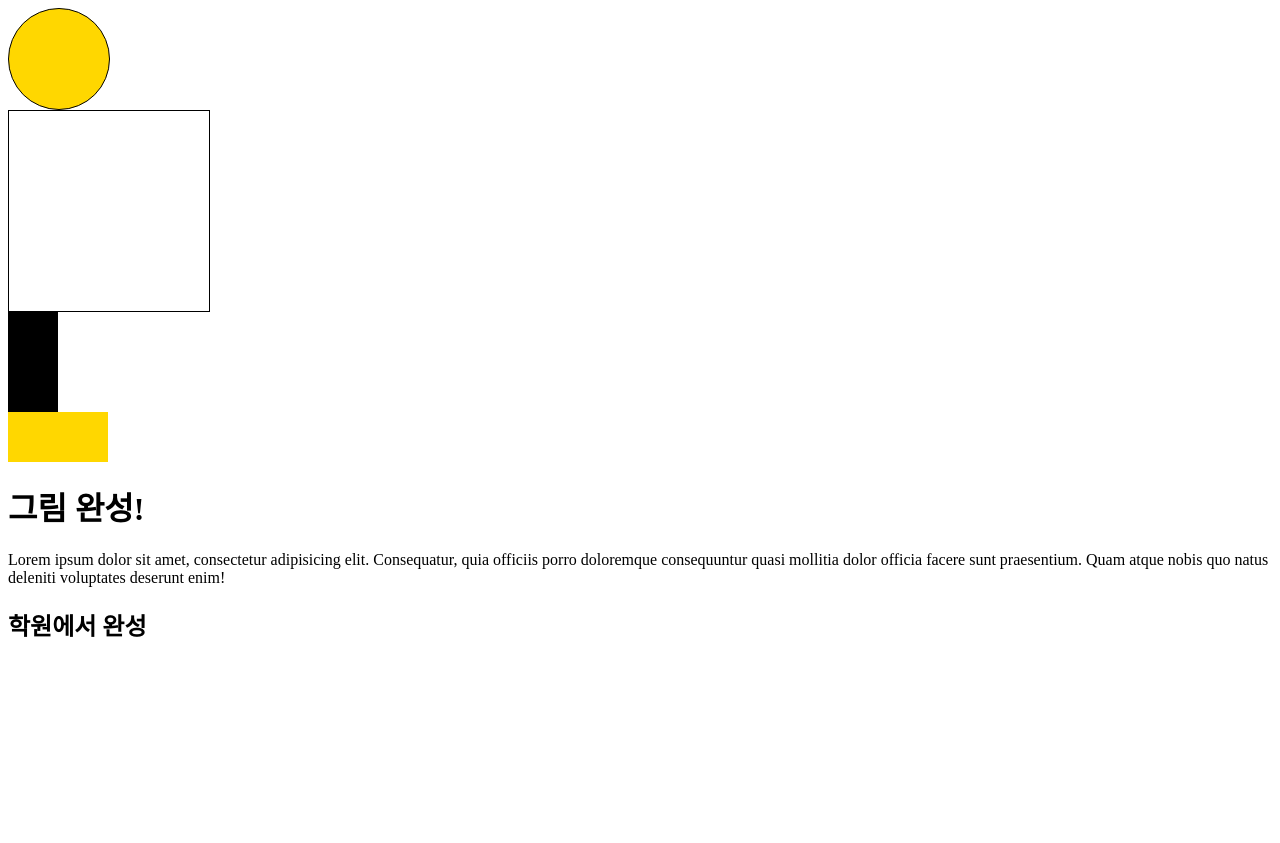
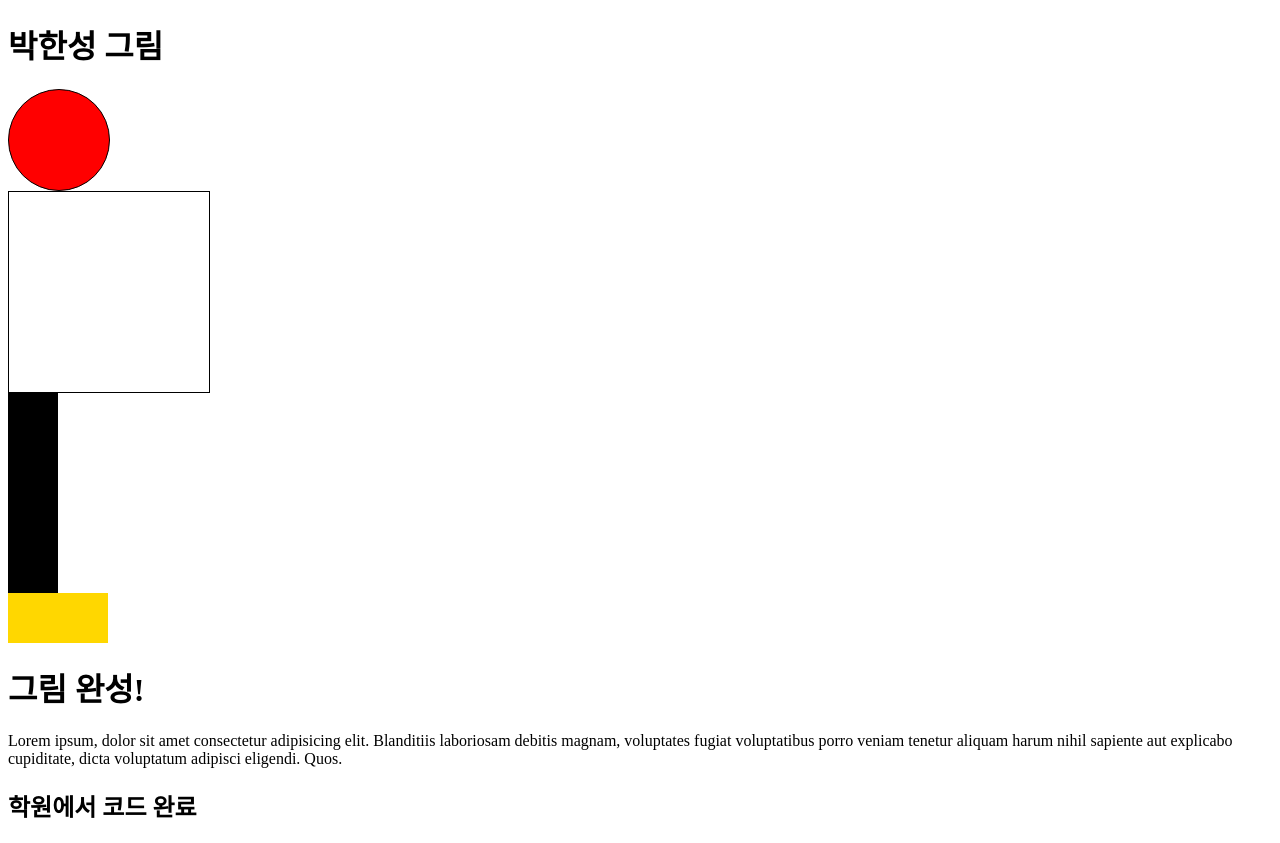
Before and after one commit to josugyeong/git-drawing, a plain HTML site: page index.html in a window 1280 px wide. Before the commit the page ends 800 px from the top, so only its background shows below. Drawn offline with Linux system fonts and the light colour scheme.

Commit message:
Update index.html

```diff
--- a/index.html
+++ b/index.html
@@ -10,7 +10,7 @@
         height: 100px;
         border-radius: 50%;
         border: 1px solid #000;
-        background: gold;
+        background: red;
     }
     .body {
         width: 200px;
@@ -19,7 +19,7 @@
     }
     .leg {
         width: 50px;
-        height: 100px;
+        height: 200px;
         background: black;
     }
     .shoe {
@@ -30,14 +30,21 @@
 </style>
 </head>
 <body>
+    <h1>
+        박한성 그림
+    </h1>
     <div class="head"></div>
     <div class="body"></div>
     <div class="leg"></div>
     <div class="shoe"></div>
     <h1>그림 완성!</h1>
     <p>
-        Lorem ipsum dolor sit amet, consectetur adipisicing elit. Consequatur, quia officiis porro doloremque consequuntur quasi mollitia dolor officia facere sunt praesentium. Quam atque nobis quo natus deleniti voluptates deserunt enim!
+        Lorem ipsum, dolor sit amet consectetur adipisicing elit. Blanditiis laboriosam debitis magnam, voluptates fugiat voluptatibus porro veniam tenetur aliquam harum nihil sapiente aut explicabo cupiditate, dicta voluptatum adipisci eligendi. Quos.
     </p>
-    <h2>학원에서 완성</h2>
+
+    <h2>
+        학원에서 코드 완료
+    </h2>
+
 </body>
 </html>
```
